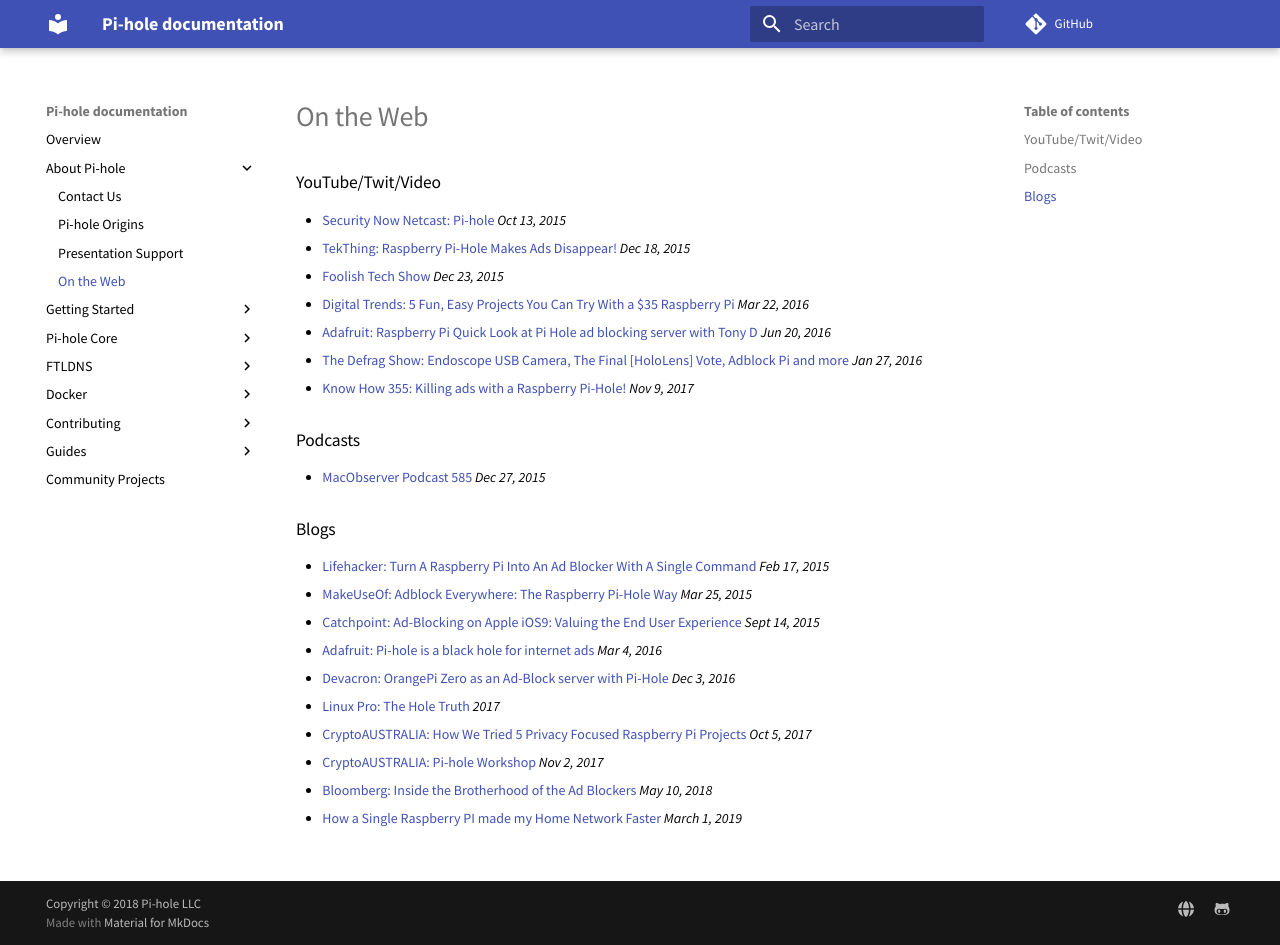
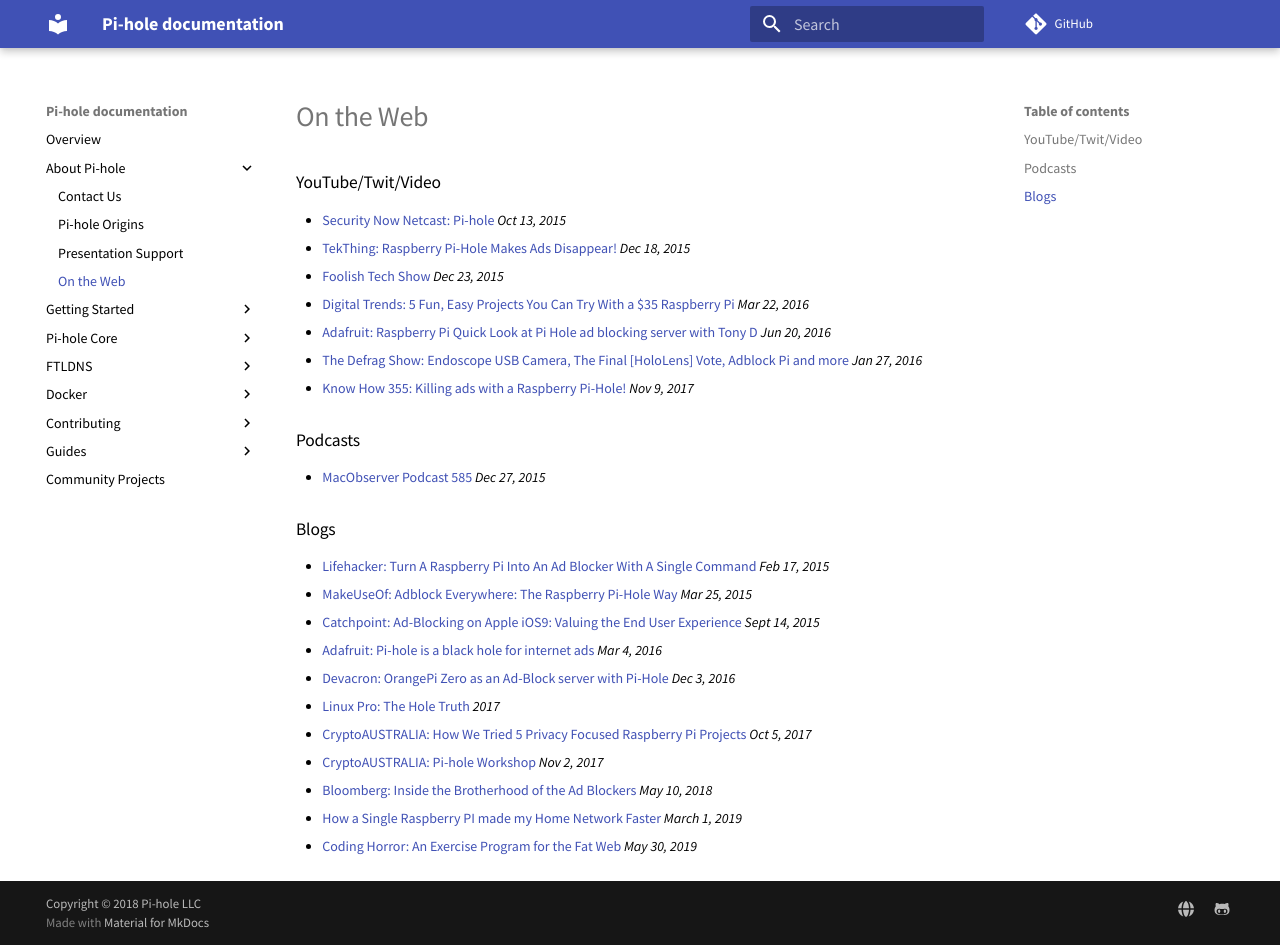
Before and after one commit to pi-hole/docs, an MkDocs documentation site: the page built from docs/main/coverage.md, in a window 1280 px wide and 945 px high. Built offline with MkDocs 1.6.1 and Material for MkDocs 9.7.7, drawn with Linux system fonts in a browser that asks for light colours; comment, search, counter and statistics services are not loaded.

```diff
--- a/docs/main/coverage.md
+++ b/docs/main/coverage.md
@@ -32,3 +32,4 @@
 - [CryptoAUSTRALIA: Pi-hole Workshop](https://blog.cryptoaustralia.org.au/2017/11/02/pi-hole-network-wide-ad-blocker/) _Nov 2, 2017_
 - [Bloomberg: Inside the Brotherhood of the Ad Blockers](https://www.bloomberg.com/news/features/2018-05-10/inside-the-brotherhood-of-pi-hole-ad-blockers) _May 10, 2018_
 - [How a Single Raspberry PI made my Home Network Faster](https://www.brianchristner.io/how-a-single-raspberry-pi-made-my-home-network-faster/) _March 1, 2019_
+- [Coding Horror: An Exercise Program for the Fat Web](https://blog.codinghorror.com/an-exercise-program-for-the-fat-web/) _May 30, 2019_
```
